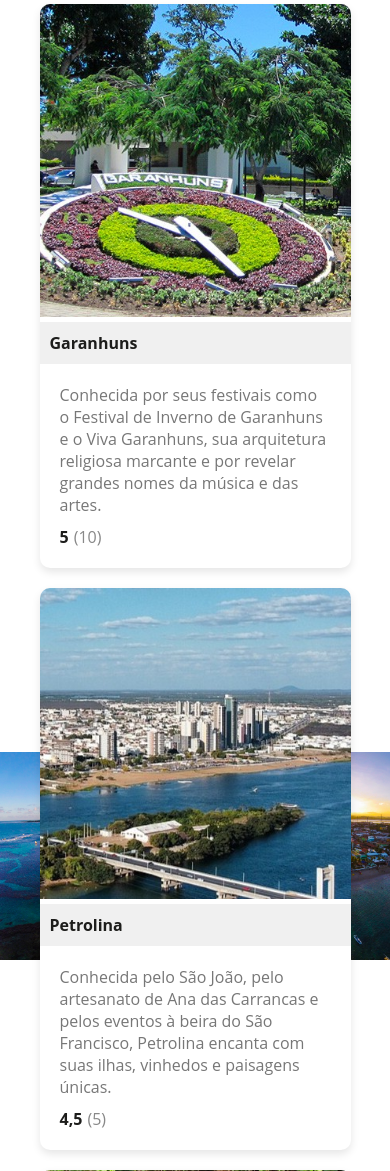
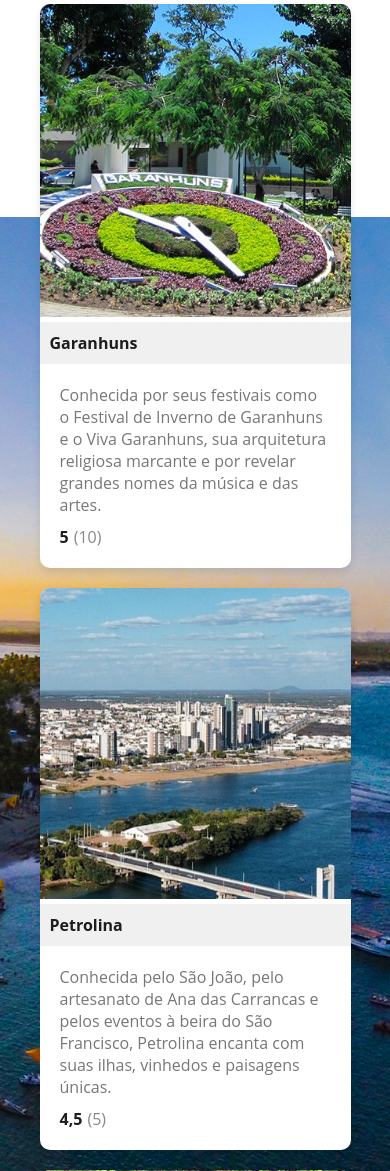
Before and after one commit to brwnax/bora-ne, a Flask app: page / in a window 390 px wide. Shown: the part 745-1916 px from the top of the page. Run offline with Flask 3, Linux system fonts and the light colour scheme; data comes from the database, SQL or seed files in the repository; both versions use the stored data as it was after the commit; some libraries are stand-ins or nearby versions.

Commit message:
Finalizando

```diff
--- a/static/style.css
+++ b/static/style.css
@@ -238,6 +238,8 @@ body{
   #inicio {
     padding: 20% 5%;
     height: auto;
+    background-size: auto;
+    background-position: right;
   }
 
   .main-title {
```
Also changed, not shown: database.db.
